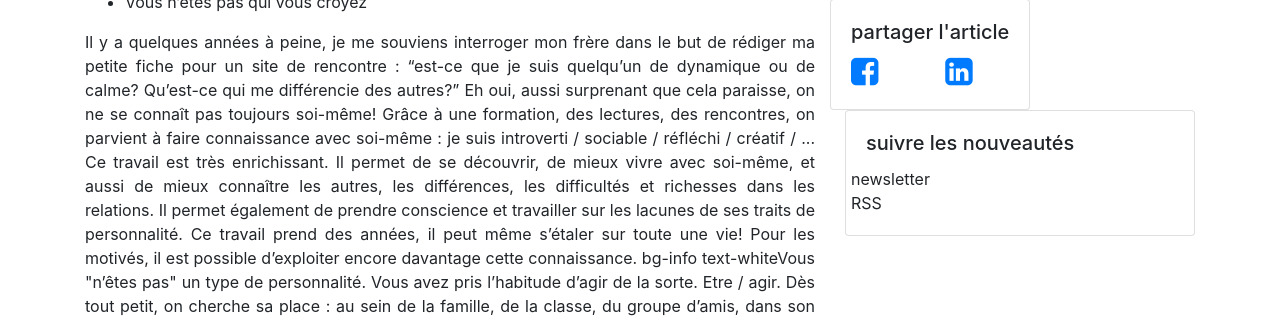
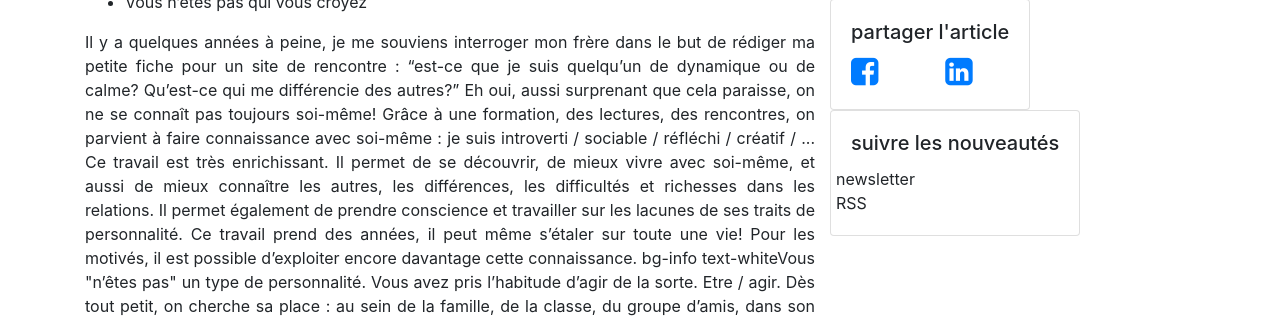
Before and after one commit to OrgaEvolutions/Nathoup.github.io, a Jekyll site: the page built from articles/personnalite.html, in a window 1280 px wide. Shown: the part 308-629 px from the top of the page. Built offline with Jekyll 4.4.1, drawn with Linux system fonts in a browser that asks for light colours; nearby versions of some CDN libraries; comment, search, counter and statistics services are not loaded.

Commit message:
Update post.html

```diff
--- a/_layouts/post.html
+++ b/_layouts/post.html
@@ -52,15 +52,15 @@
                <h5 class="card-title">partager l'article</h5>
                <div class="card-text">
                  <div class="row">
-                   <div class="col"><a href="http://facebook.com/{{ site.facebook }}" class="author-social" target="_blank"><i class="fa fa-2x fa-facebook-square"></i></a></div>
-                   <div class="col"><a href="http://linkedin.com/in/{{ site.linkedin }}" class="author-social" target="_blank"><i class="fa fa-2x fa-linkedin-square"></i></a></div>
+                   <div class="col-6"><a href="http://facebook.com/{{ site.facebook }}" class="author-social" target="_blank"><i class="fa fa-2x fa-facebook-square"></i></a></div>
+                   <div class="col-6"><a href="http://linkedin.com/in/{{ site.linkedin }}" class="author-social" target="_blank"><i class="fa fa-2x fa-linkedin-square"></i></a></div>
                  </div>
              </div>
            </div>
         </div>
         </div>
 
-
+        <div class="row">
            <div class="card">
              <div class="card-body">
                <h5 class="card-title">suivre les nouveautés</h5>
@@ -72,6 +72,7 @@
              </div>
            </div>
         </div>
+        </div>
 
         </div>
     </div>
```
